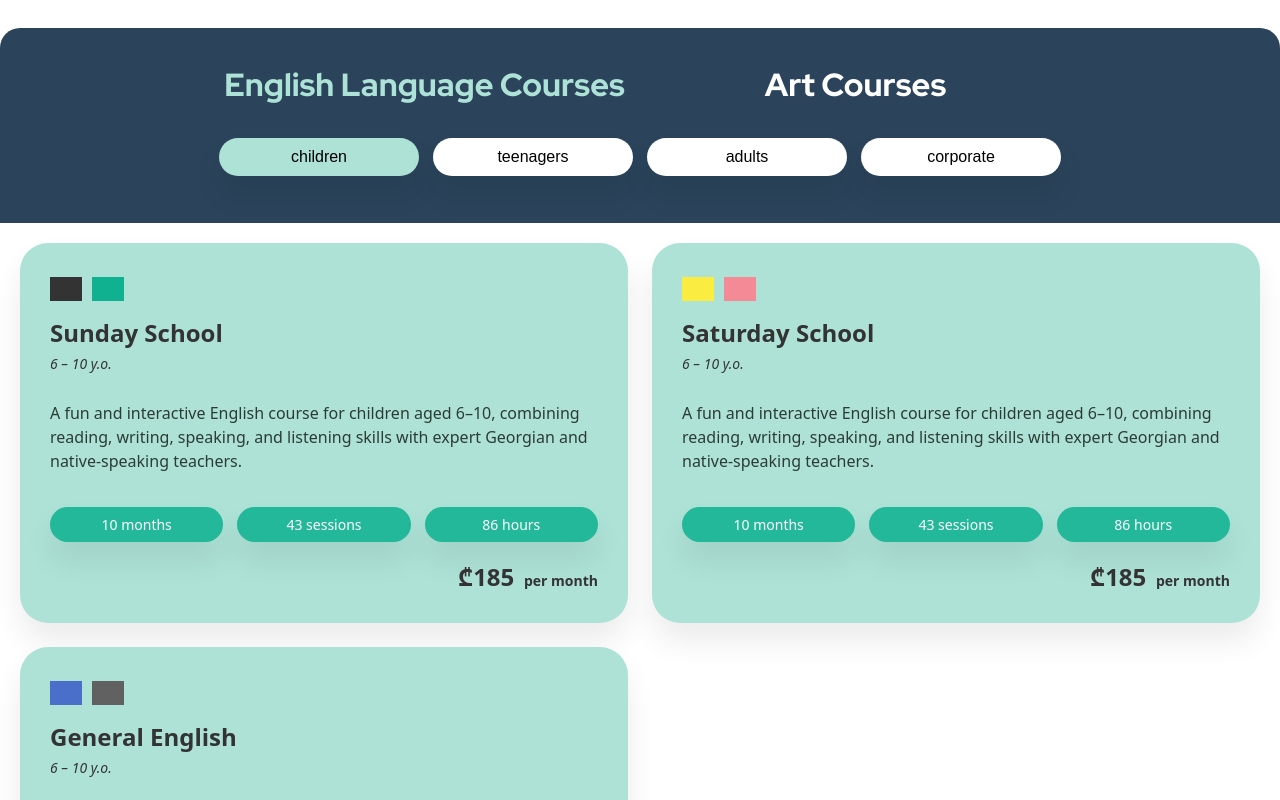
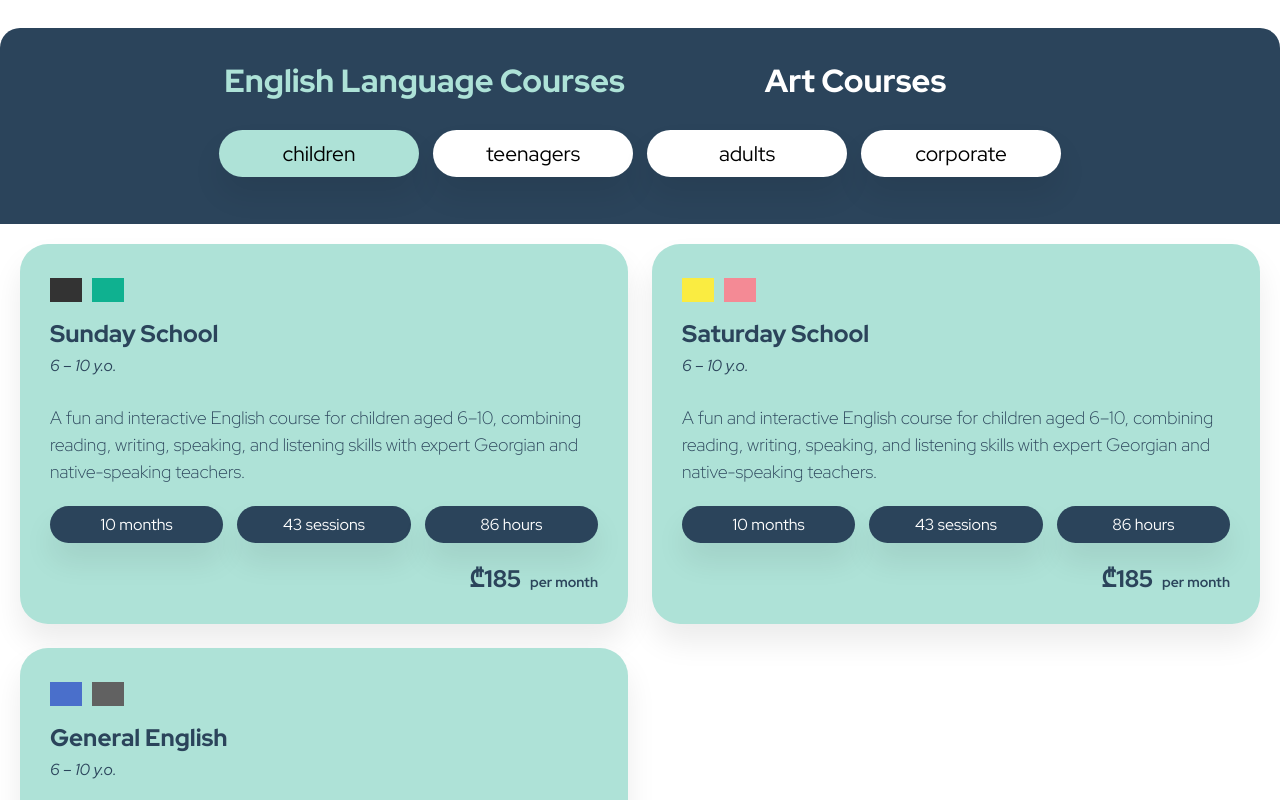
Before and after one commit to ltortladzemoesd/levels, a plain HTML site: page index.html in a window 1280 px wide. Drawn offline with Linux system fonts and the light colour scheme; grey boxes are pictures that could not be loaded.

Commit message:
Update index.html

```diff
--- a/index.html
+++ b/index.html
@@ -4,16 +4,22 @@
 <meta charset="UTF-8" />
 <meta name="viewport" content="width=device-width, initial-scale=1" />
 <title>Levels Academy – Courses Plugin</title>
-<link href="https://fonts.googleapis.com/css2?family=Red+Hat+Display:wght@400;500;700;800&display=swap" rel="stylesheet">
+
+<!-- Red Hat Display (variable) -->
+<link rel="preconnect" href="https://fonts.googleapis.com">
+<link rel="preconnect" href="https://fonts.gstatic.com" crossorigin>
+<link href="https://fonts.googleapis.com/css2?family=Red+Hat+Display:ital,wght@0,300..900;1,300..900&display=swap" rel="stylesheet">
+
 <style>
 :root{
   --bg: transparent;   /* page background is transparent behind the frame */
   --card:#aee2d7;      /* card green */
   --text:#10201a;
-  --muted:#2b3c34;
+  --muted:#2b3c34;     /* kept but overridden below where needed */
   --shadow: 0 18px 30px rgba(0,0,0,.08);
-  --chip:#23B899;
-  --title-size:24px;   /* title + price unified size */
+  --chip:#23B899;      /* not used for pills anymore, but kept for other accents */
+  --title-size:24px;   /* base for course title + price on desktop */
+  --brand-dark:#2B445B;
 }
 
 /* Reset */
@@ -32,22 +38,21 @@ body{
   background:#ffffff;            /* bottom stays white */
   border-radius:20px;
   overflow:hidden;               /* keeps rounded corners for both parts */
-  /* padding moved into header/content to allow two-tone background */
 }
 
-/* New top section (colored area behind main tabs + subtabs) */
+/* Top section (behind main tabs + subtabs) */
 .wrap-header{
-  background:#2B445B;            /* dark top area */
+  background:#2B445B;
   padding:25px 20px;
 }
 
-/* Bottom section (cards area) — top padding exactly 20px as requested */
+/* Bottom section (cards area) — top padding EXACTLY 20px */
 .wrap-content{
   background:#ffffff;
-  padding:20px 20px 25px;        /* top=20px, left/right=20px, bottom=25px */
+  padding:20px 20px 25px;        /* top=20px */
 }
 
-/* Main tabs: TEXT ONLY per request (no background) */
+/* Main tabs (already set previously as text-only) */
 .tabbar{
   display:flex;
   gap:20px;
@@ -59,34 +64,39 @@ body{
 .main-tab{
   flex:1;
   text-align:center;
-  /* font → Red Hat Display Extra Bold */
-  font-family:'Red Hat Display', sans-serif;
-  font-weight:800;
-  font-size:32px;                /* desktop default */
-  /* remove background/shape */
+
+  font-family:"Red Hat Display", sans-serif;
+  font-optical-sizing:auto;
+  font-weight:800;               /* ExtraBold */
+  font-size:32px;                /* desktop */
+  line-height:1.1;
+
   background:transparent;
-  color:#ffffff;                 /* default text color = white */
+  color:#ffffff;                 /* default text = white */
   border:0;
   border-radius:0;
-  padding:10px 0;                /* keep click target height */
+  padding:10px 0;
   cursor:pointer;
-  transition:color .2s ease,opacity .2s ease, box-shadow .2s ease, background .2s ease;
-  box-shadow:none;               /* no shadow for text-only */
+  transition:color .2s ease, opacity .2s ease;
+  box-shadow:none;
 }
-.main-tab[aria-selected="true"]{
-  background:transparent;        /* keep no background when pressed */
-  color:#ADE2D7;                 /* pressed text color */
-}
+.main-tab[aria-selected="true"]{ color:#ADE2D7; }
 .main-tab:hover{opacity:.95}
 
-/* Subtabs (UNCHANGED) */
+/* Subtabs — FONT + SIZES ONLY; behavior unchanged */
 .subtabs{
   display:flex;gap:14px;flex-wrap:wrap;justify-content:center;margin-bottom:22px
 }
 .subtab-btn{
   flex:0 1 200px;max-width:200px;text-align:center;padding:10px 0;border-radius:999px;
   border:0;cursor:pointer;background:#fff;box-shadow:var(--shadow);
-  font-weight:400;font-size:16px;transition:transform .15s ease,background .2s ease
+
+  /* New font + sizes */
+  font-family:"Red Hat Display", sans-serif;
+  font-optical-sizing:auto;
+  font-weight:400;               /* Regular */
+  font-size:21px;                /* desktop */
+  transition:transform .15s ease,background .2s ease
 }
 .subtab-btn[aria-selected="true"]{background:var(--card)}
 .subtab-btn:hover{transform:scale(1.02)}
@@ -118,32 +128,42 @@ body{
 /* Only the right icon animates */
 .icon.anim{will-change:transform, filter, opacity}
 
-/* Title a bit larger and dark text */
+/* Title → Red Hat Display ExtraBold, 24/22/20; color brand dark */
 .title{
-  font-size:var(--title-size);
+  font-family:"Red Hat Display", sans-serif;
+  font-optical-sizing:auto;
+  font-weight:800;               /* ExtraBold */
+  font-size:24px;                /* desktop */
   line-height:1.2;
   margin:4px 0 6px;
-  font-weight:900;
-  color:#333333;
+  color:var(--brand-dark);
 }
 
-/* Age line under title, italic, smaller, dark */
+/* Age line → Regular Italic, 16/14/12; color brand dark */
 .age-text{
-  font-size:14px;
+  font-family:"Red Hat Display", sans-serif;
+  font-optical-sizing:auto;
   font-style:italic;
-  color:#333333;
+  font-weight:400;               /* Regular */
+  font-size:16px;                /* desktop */
+  color:var(--brand-dark);
   margin-bottom:12px;
 }
 
+/* Description → Light, 18/16/12; color brand dark (as per “all dark text”) */
 .desc{
-  color:var(--muted);
+  font-family:"Red Hat Display", sans-serif;
+  font-optical-sizing:auto;
+  font-weight:300;               /* Light */
+  font-size:18px;                /* desktop */
+  color:var(--brand-dark);
   margin:16px 0 18px;
   line-height:1.5;
   word-break:break-word;
   hyphens:auto;
 }
 
-/* Chips: equal widths, 3 per row */
+/* Chips → Regular 16/14/12; pill color #2B445B, text white */
 .chips{
   display:flex;
   flex-wrap:wrap;
@@ -151,31 +171,40 @@ body{
   margin-top:auto;
 }
 .chip{
-  background:var(--chip);
-  color:#fff;
+  background:#2B445B;           /* pill color */
+  color:#fff;                    /* keep text white */
   border-radius:28px;
   padding:8px 12px;
-  font-weight:400; /* not bold */
+
+  font-family:"Red Hat Display", sans-serif;
+  font-optical-sizing:auto;
+  font-weight:400;               /* Regular */
+  font-size:16px;                /* desktop */
+
   flex:1 1 calc(33.333% - 14px);
   text-align:center;
   box-shadow:var(--shadow);
-  font-size:14px;
   white-space:nowrap;
 }
 
-/* Price: same size as title, aligned right, dark text */
+/* Price → same size as title; color brand dark */
 .price{
   display:block;
   text-align:right;
   margin-top:18px;
-  font-size:var(--title-size);
-  font-weight:900;
-  color:#333333;
+
+  font-family:"Red Hat Display", sans-serif;
+  font-optical-sizing:auto;
+  font-weight:800;               /* match title weight for parity */
+  font-size:24px;                /* desktop matches title */
+  color:var(--brand-dark);
 }
 .per{
-  font-size:14px;
-  font-weight:700;
-  color:#333333;
+  font-family:"Red Hat Display", sans-serif;
+  font-optical-sizing:auto;
+  font-weight:700;               /* keep bold look for per-label */
+  font-size:14px;                /* unchanged per request */
+  color:var(--brand-dark);
   margin-left:6px;
 }
 
@@ -190,8 +219,19 @@ body{
 @media (min-width:641px) and (max-width:1024px){
   .grid{grid-template-columns:repeat(2, minmax(0, 1fr));gap:22px}
   .card{min-height:440px}
-  /* main tab font size for tablet */
+
+  /* main tabs from earlier step */
   .main-tab{font-size:24px}
+
+  /* Subtabs size = 18 */
+  .subtab-btn{font-size:18px}
+
+  /* Title 22, Age 14, Desc 16, Price 22, Chip 14 */
+  .title{font-size:22px}
+  .age-text{font-size:14px}
+  .desc{font-size:16px}
+  .price{font-size:22px}
+  .chip{font-size:14px}
 }
 
 /* Mobile */
@@ -199,23 +239,36 @@ body{
   .wrap{border-radius:9px}
   .wrap-header{padding:15px 10px}
   .wrap-content{padding:20px 10px 25px} /* keep top=20px on mobile too */
+
   .tabbar{flex-direction:column;max-width:none}
   .main-tab{
     width:100%;max-width:none;
-    font-size:20px;             /* phone size */
+    font-size:20px;             /* phone main tabs from earlier step */
     padding:14px 0;
   }
+
+  /* Subtabs size = 16; and switch “dark” mobile text to brand dark */
   .subtabs{justify-content:space-between}
-  .subtab-btn{flex:1 1 calc(50% - 7px);max-width:calc(50% - 7px);color:#000000;}
+  .subtab-btn{
+    flex:1 1 calc(50% - 7px);
+    max-width:calc(50% - 7px);
+    font-size:16px;
+    color:var(--brand-dark);    /* replaces previous #000000 */
+  }
+
   .grid{grid-template-columns:1fr}
   .card{padding:20px;min-height:auto}
-  .desc{display:none}           /* hide description on smartphones */
+  .desc{display:none}           /* keep original behavior: hide desc on phones */
   .chips{margin-top:8px}
-  .title{font-size:clamp(20px,6vw,var(--title-size))}
-  .price{font-size:clamp(20px,6vw,var(--title-size))}
+
+  /* Title 20, Age 12, Price 20, Chip 12 */
+  .title{font-size:20px}
+  .age-text{font-size:12px}
+  .price{font-size:20px}
+  .chip{font-size:12px}
 }
 
-/* ---------- Tints (approximate to requested hexes via filters) ---------- */
+/* ---------- Tints (icons) ---------- */
 /* Always neutralize to pure black first, then tint */
 .icon img{filter:brightness(0) saturate(100%)}
 .t-blue  img{filter:brightness(0) saturate(100%) invert(44%) sepia(23%) saturate(1471%) hue-rotate(185deg) brightness(92%) contrast(92%)}  /* ~ #3F85C6 */
```
